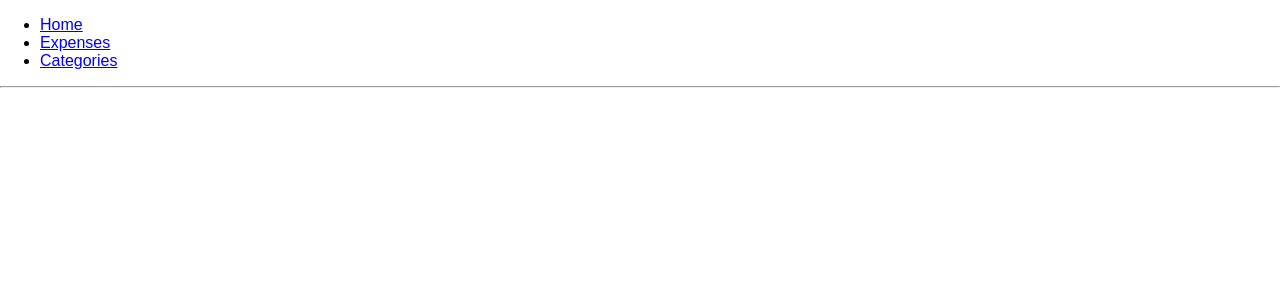
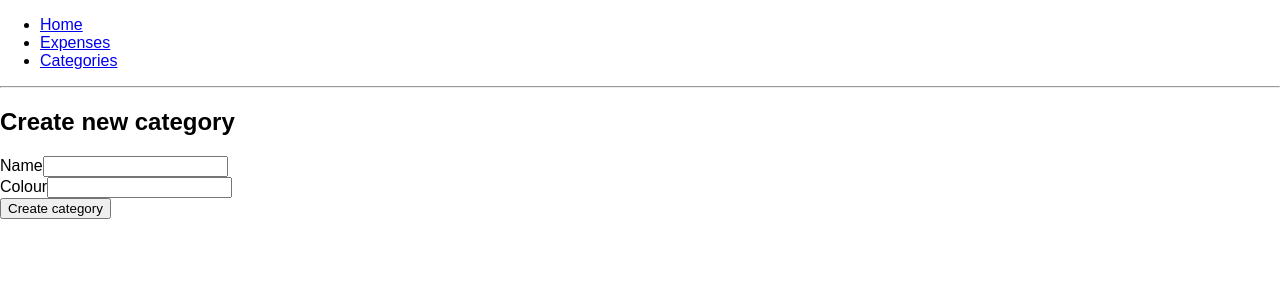
Before and after one commit to saaratrix/expenses-tracking, a React (Create React App) app: page /category-create in a window 1280 px wide. Shown: the top 300 px of the page. Built offline with nearby package versions, Linux system fonts and the light colour scheme.

Commit message:
Added the start of Add Category functionality.

```diff
--- a/src/App.js
+++ b/src/App.js
@@ -6,6 +6,7 @@ import './App.css';
 import Home from './pages/Home';
 import Categories from './pages/Categories';
 import Category from './pages/Category';
+import AddCategory from "./pages/AddCategory";
 import Expenses from './pages/Expenses';
 
 class App extends Component {
@@ -14,7 +15,6 @@ class App extends Component {
   }
 
   componentDidMount () {
-
   }
 
   render() {
@@ -37,6 +37,7 @@ class App extends Component {
           <Route exact path="/" component={Home} />
           <Route path="/expenses" component={Expenses} />
           <Route path="/categories" component={Categories} />
+          <Route path="/category-create/" component={AddCategory} />
           <Route path="/category/:id?" component={Category} />
         </div>
       </Router>
--- a/src/components/Expense.js
+++ b/src/components/Expense.js
@@ -26,9 +26,9 @@ class Expense extends Component {
     var max = Math.max(r, g, b), min = Math.min(r, g, b);
     var h, s, l = (max + min) / 2;
 
-    if(max == min){
+    if(max == min) {
         h = s = 0; // achromatic
-    }else{
+    } else {
         var d = max - min;
         s = l > 0.5 ? d / (2 - max - min) : d / (max + min);
         switch(max){
@@ -39,8 +39,9 @@ class Expense extends Component {
         h /= 6;
     }
 
+    // Slightly change colour value to darker for every 2nd row by changing the l in hsl.
     if (this.state.index % 2 === 1) {
-      l -= 0.075;
+      l -= 0.05;
 
       if (l < 0) {
         l = 0;
--- a/src/components/Month.js
+++ b/src/components/Month.js
@@ -2,22 +2,21 @@ import React, { Component } from "react";
 import Expense from "./Expense";
 
 const Months = [
-  "Tammikuuta",
-  "Helmikuuuta",
-  "Maaliskuuta",
-  "Huhtikuuta",
-  "Toukokuuta",
-  "Kesäkuuta",
-  "Heinäkuuta",
-  "Elokuuta",
-  "Syyskuuta",
-  "Lokakuuta",
-  "Marraskuuta",
-  "Joulukuuta",
+  "Tammikuu",
+  "Helmikuuu",
+  "Maaliskuu",
+  "Huhtikuu",
+  "Toukokuu",
+  "Kesäkuu",
+  "Heinäkuu",
+  "Elokuu",
+  "Syyskuu",
+  "Lokakuu",
+  "Marraskuu",
+  "Joulukuu",
 ];
 
 class Month extends Component {
-
 
   constructor (props) {
     super();
--- a/src/components/Year.js
+++ b/src/components/Year.js
@@ -2,8 +2,6 @@ import React, { Component } from "react";
 import Month from "./Month";
 
 class Year extends Component {
-
-
 
   constructor (props) {
     console.log("item:",  props.item);
--- /dev/null
+++ b/src/pages/AddCategory.js
@@ -0,0 +1,35 @@
+import React, { Component } from "react";
+
+class AddCategory extends Component {
+  constructor (props) {
+    super();
+    this.state = {
+      error: "",
+      category: {
+        id: 0,
+        name: "",
+        colour: ""
+      }
+    };
+  }
+
+  render () {
+    return (
+      <div>
+        <h2>Create new category</h2>
+        {this.state.error.length > 0 &&
+          <p className={"error"}>{this.state.error}</p>
+        }
+        <label for="name">Name</label>
+        <input id="name" type="text" value={this.state.category.name} />
+        <br />
+        <label for="colour">Colour</label>
+        <input id="colour" type="text" value={this.state.category.colour} />
+        <br />
+        <input type="submit" value="Create category" />
+      </div>
+    )
+  }
+}
+
+export default AddCategory;
--- a/src/pages/Categories.js
+++ b/src/pages/Categories.js
@@ -38,6 +38,9 @@ class Categories extends Component {
     return (
       <div>
         <h2>Categories</h2>
+        <Link to={"/category-create/"}>
+          <button>Create Category</button>
+        </Link>
         <ul>
           {listItems}
         </ul>
```
